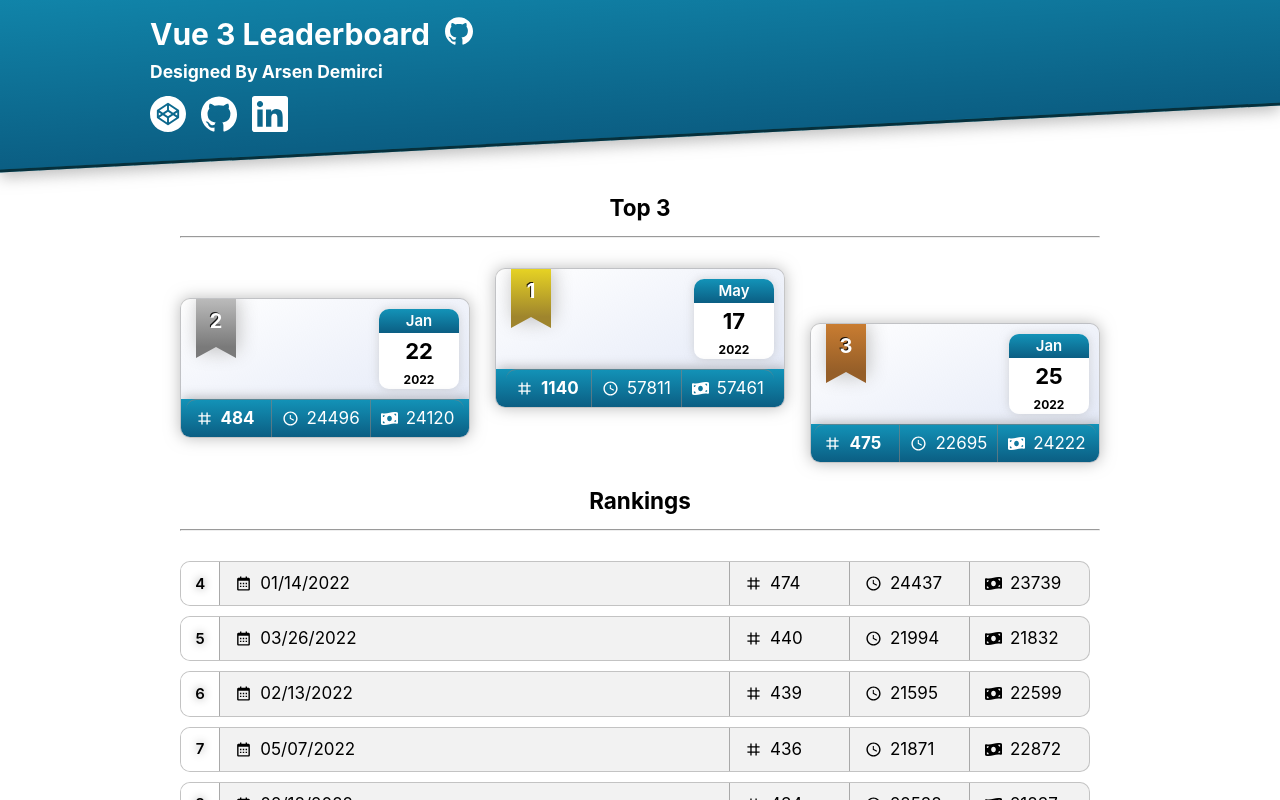
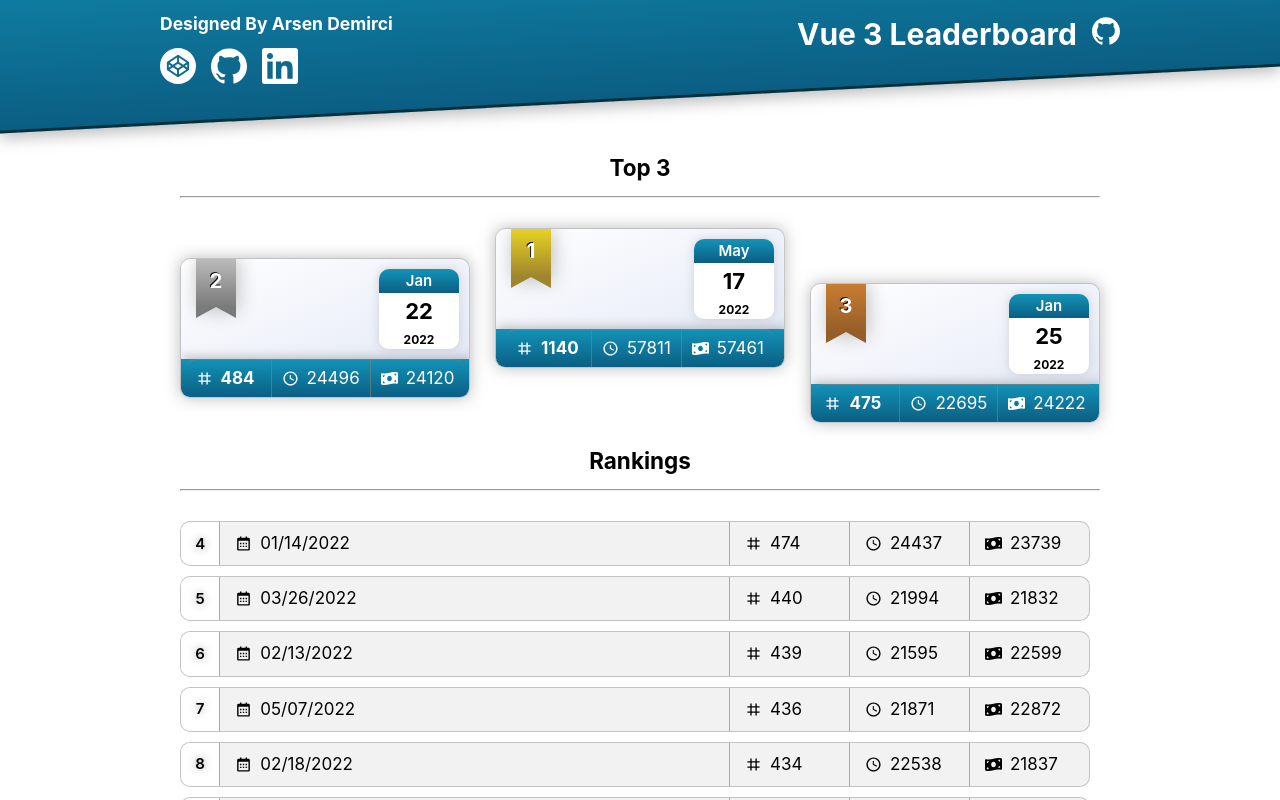
Before and after one commit to arsendemirci/vue3-leaderboard, a Vue app: page / in a window 1280 px wide. Shown: the top 800 px of the page. Built offline with nearby package versions, Linux system fonts and the light colour scheme.

Commit message:
hotfix on header

```diff
--- a/src/App.scss
+++ b/src/App.scss
@@ -19,7 +19,7 @@ $rank-margins: (
     }
     padding: 20px;
     width: 960px;
-    margin: 170px auto 0 auto;
+    margin: 130px auto 0 auto;
     &-top {
       hr {
         margin-bottom: 100px;
--- a/src/components/Header/Header.scss
+++ b/src/components/Header/Header.scss
@@ -2,11 +2,23 @@ header {
   position: fixed;
   width: 100%;
   padding-top: 10px;
-  padding-left: 150px;
+
   color: #353535;
   z-index: 9;
   top: 0;
   color: white;
+  height: 100px;
+  .header-wrap {
+    max-width: 960px;
+    display: flex;
+    flex-direction: row;
+    justify-content: space-between;
+    margin: 0 auto;
+    > div,
+    > h1 {
+      margin: 0;
+    }
+  }
   svg {
     transition: all 0.2s ease-in-out;
   }
@@ -16,7 +28,7 @@ header {
     }
   }
   h1 {
-    @include flex-display(flex, row, center, flex-start);
+    @include flex-display(flex, row, flex-start, flex-start);
     a {
       margin-left: 15px;
     }
--- a/src/components/Header/Header.vue
+++ b/src/components/Header/Header.vue
@@ -4,10 +4,8 @@ import './Header.scss'
 </script>
 <template>
   <header>
-    <h1>
-      Vue 3 Leaderboard
-      <a href="https://github.com/arsendemirci/vue-case" target="_blank"><IconGithub /></a>
-    </h1>
+    <div class="header-wrap">
+      <div class="profile">
         <h3>Designed By <b>Arsen Demirci</b></h3>
         <div class="links">
           <a href="https://codepen.io/arsen-demircian" target="_blank"><IconCodepen /></a>
@@ -16,5 +14,11 @@ import './Header.scss'
             ><IconLinkedin
           /></a>
         </div>
+      </div>
+      <h1>
+        Vue 3 Leaderboard
+        <a href="https://github.com/arsendemirci/vue-case" target="_blank"><IconGithub /></a>
+      </h1>
+    </div>
   </header>
 </template>
```
Lines whose indentation alone changed are shown as unchanged.
